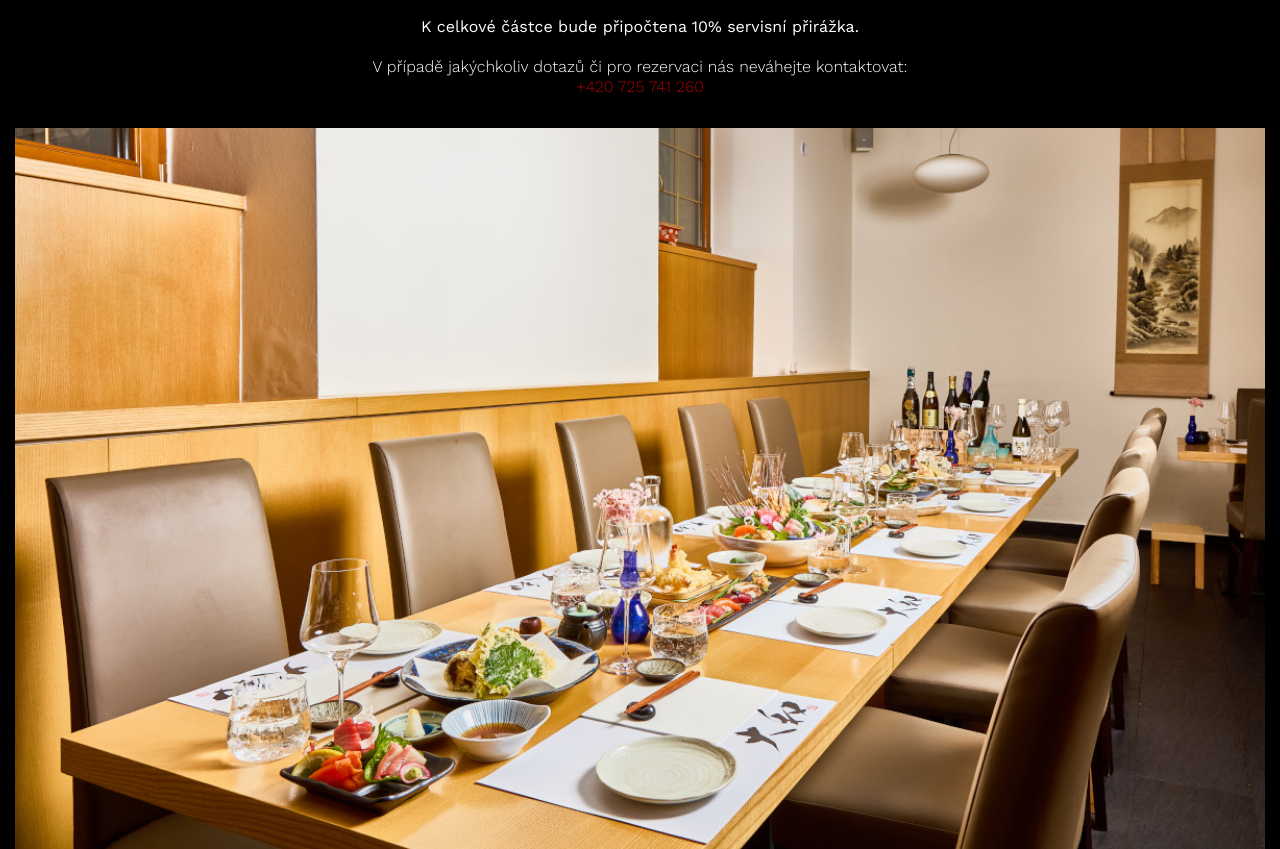
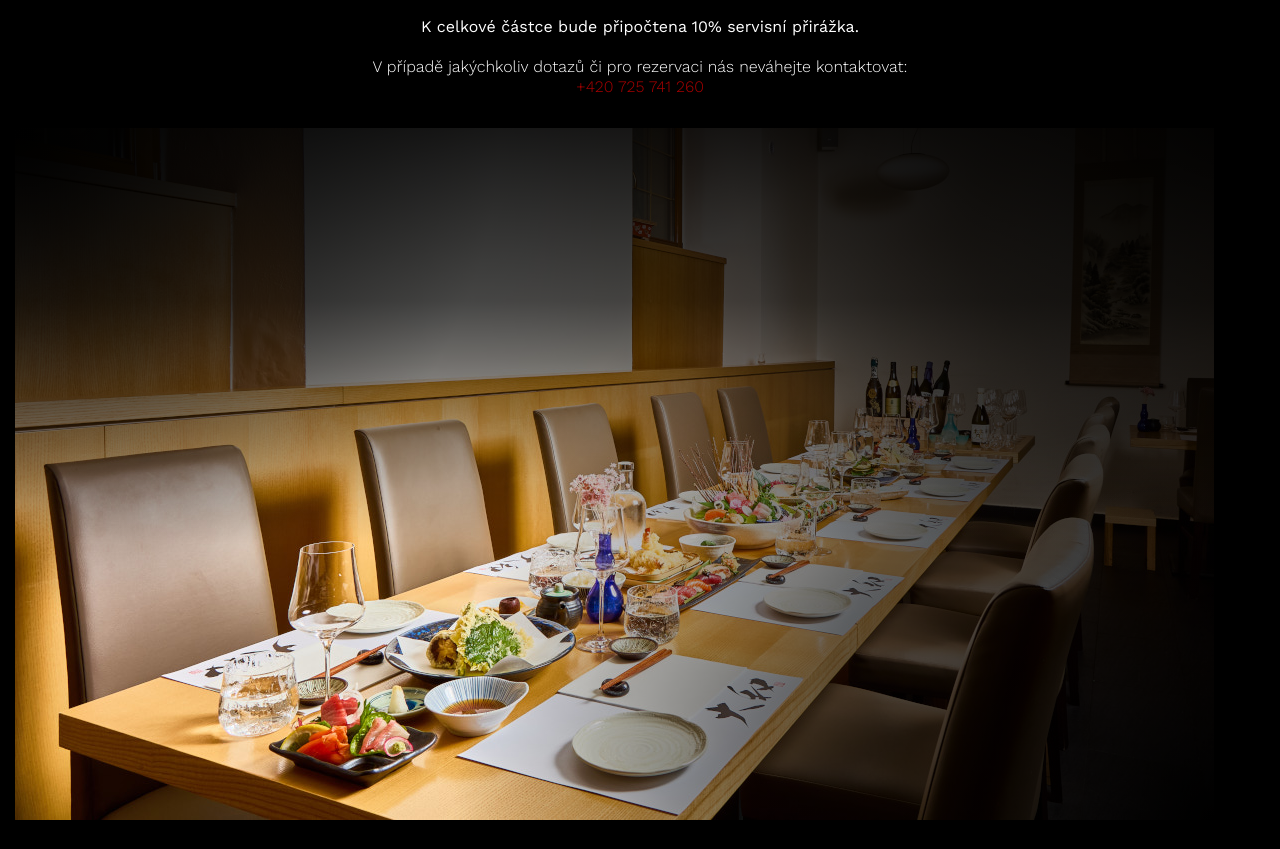
Before and after one commit to OlgaVich/Yamato-main, an Eleventy site: page cs/private_events.html in a window 1280 px wide. Shown: the part 1106-1955 px from the top of the page. Built offline with nearby package versions, Linux system fonts and the light colour scheme; Eleventy itself is replaced by a stand-in of ours; files that its build step writes are made by us from their sources.

Commit message:
posun insta

```diff
--- a/CSS/style.css
+++ b/CSS/style.css
@@ -248,6 +248,7 @@
 @media (max-width: 800px) {
   .footer-info__social {
     justify-content: right;
+    margin-right: 0;
 
   }
 }
@@ -1056,9 +1057,9 @@
     /* Levý horní roh – silnější */
     radial-gradient(
       circle at top left,
-      rgba(0, 0, 0, 1) 0%,
-      rgba(0, 0, 0, 0.6) 30%,
-      rgba(0, 0, 0, 0) 55%
+      rgba(0, 0, 0,8) 0%,
+      rgba(0, 0, 0, 0.4) 20%,
+      rgba(0, 0, 0, 0) 35%
     ),
     /* Pravý horní roh – jemnější a mělčí */
     radial-gradient(
--- a/cs/private_events.html
+++ b/cs/private_events.html
@@ -69,6 +69,7 @@
   </section>
 
 </div>
-<div class="main-content__photo">
-    <img src="/images/table2.jpg" alt="Tabule" class="main-content__photo-image">
+
+<div class="main-content__photo image-wrapper">
+  <img src="/images/table2.jpg" alt="Tabule" class="main-content__photo-image">
 </div>
```
